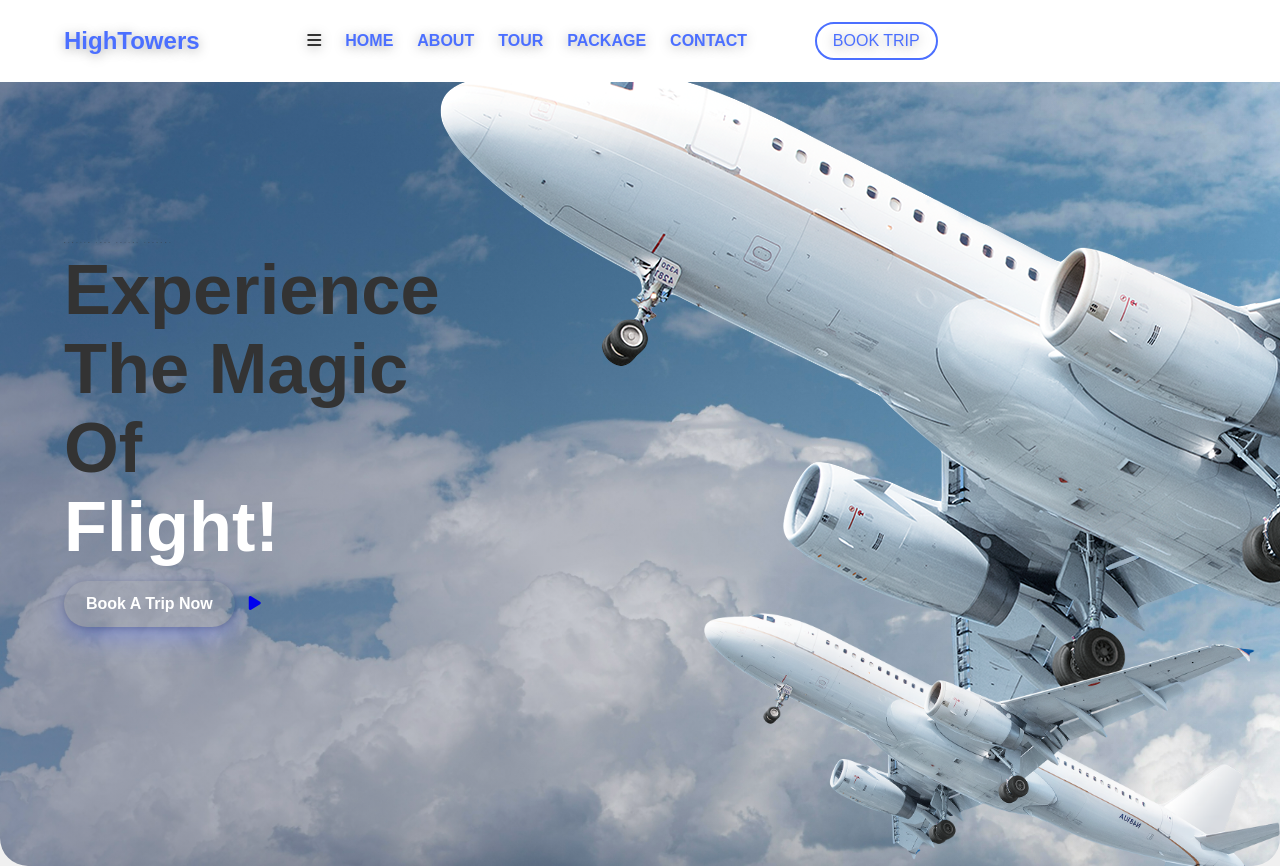
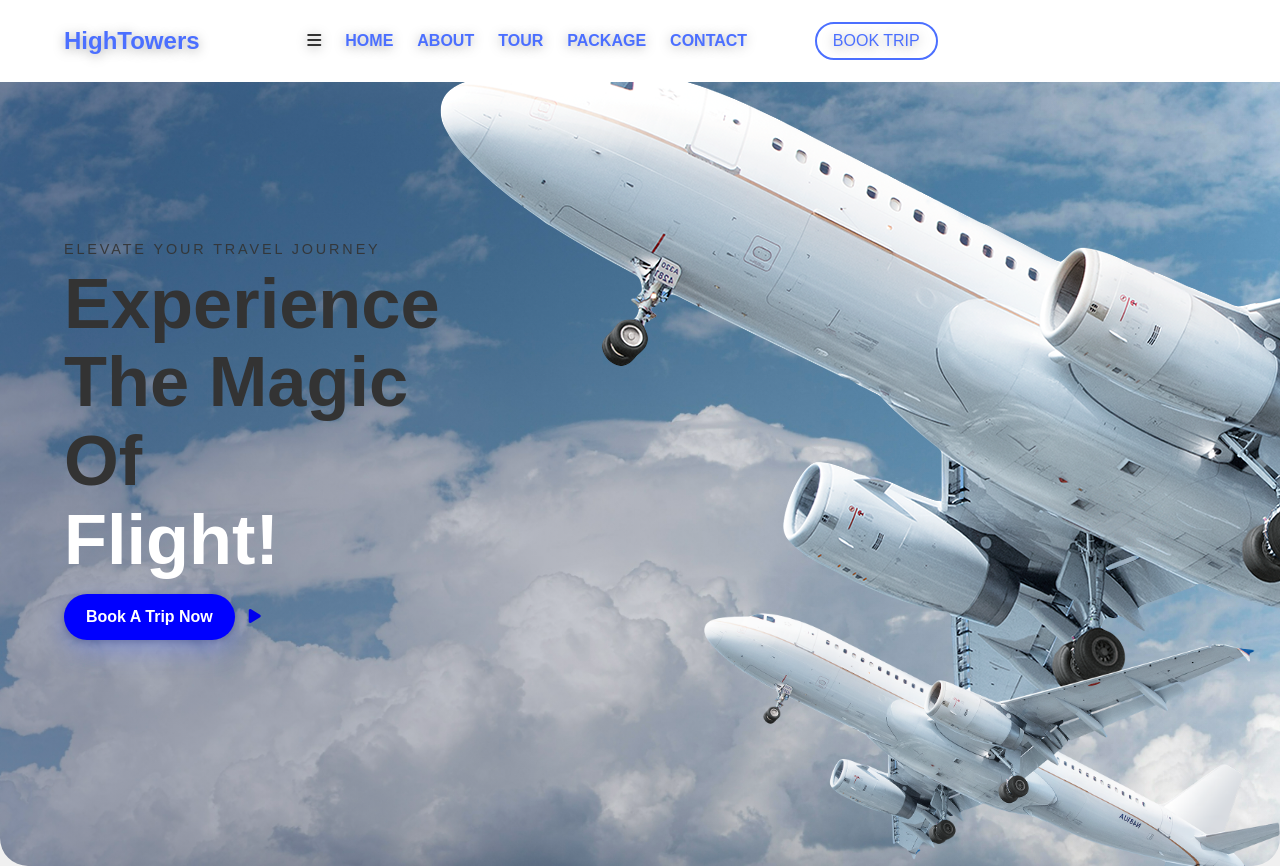
Before and after one commit to Opemiplenty/hightowers, a plain HTML site: page index.html in a window 1280 px wide. Shown: the top 866 px of the page. Drawn offline with Linux system fonts and the light colour scheme.

Commit message:
reviwed hero section

```diff
--- a/style.css
+++ b/style.css
@@ -132,7 +132,7 @@ display: block;
     color: #333;
     opacity:.9;
      margin-bottom:8px;
-     font-size:.12rem;
+     font-size:.9rem;
     }
 .hero h1{
     font-size: clamp(2.7rem, 5.5vw, 4.5rem);
@@ -151,7 +151,7 @@ display: block;
     margin-top:14px;
 }
 .btn-primary{
-    background:var(--brand);
+    background: blue;
     color:#fff;
     text-decoration:none;
     font-weight:700;
```
Also changed, not shown: index.html (+1 -2 lines).
